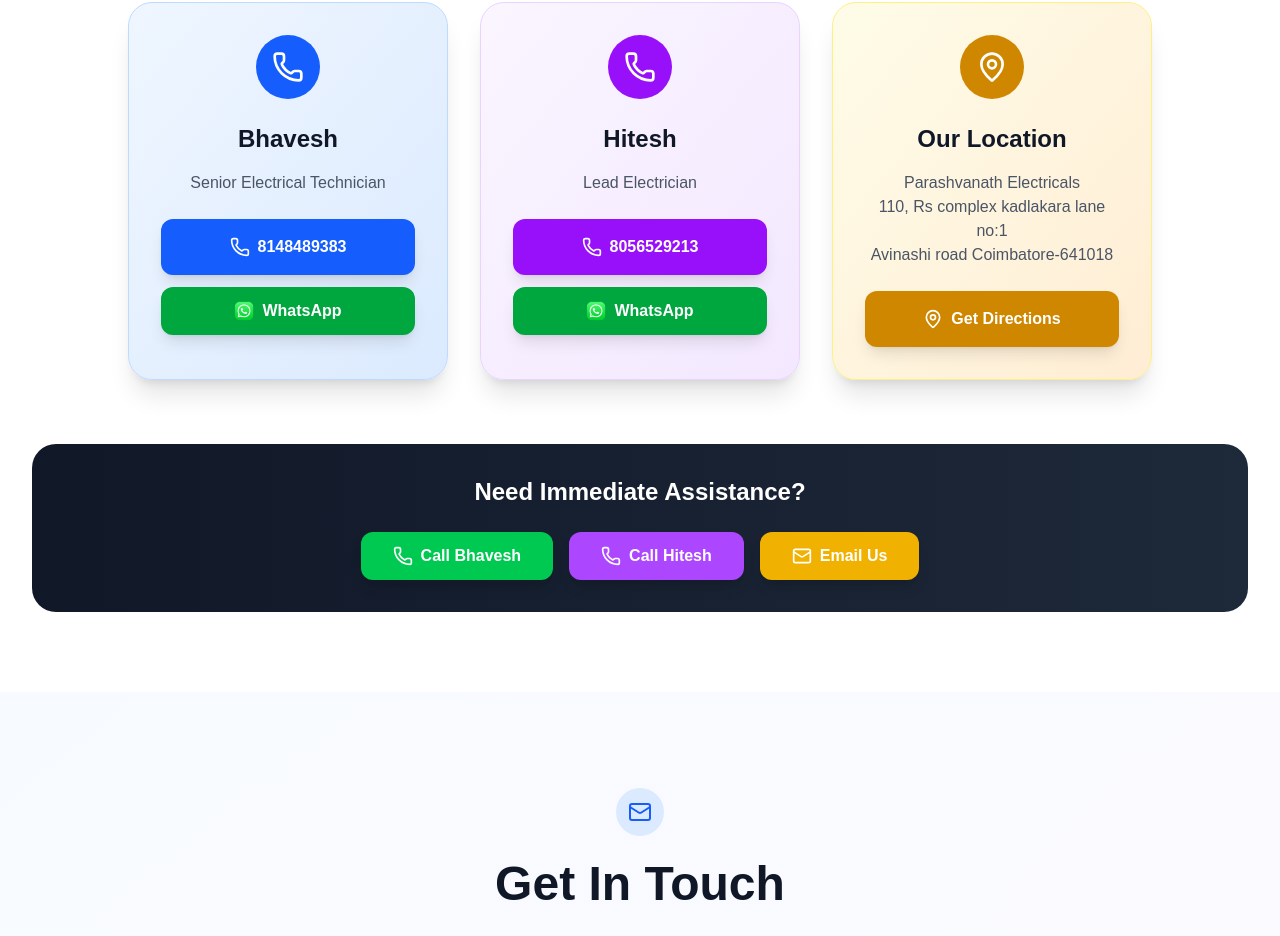
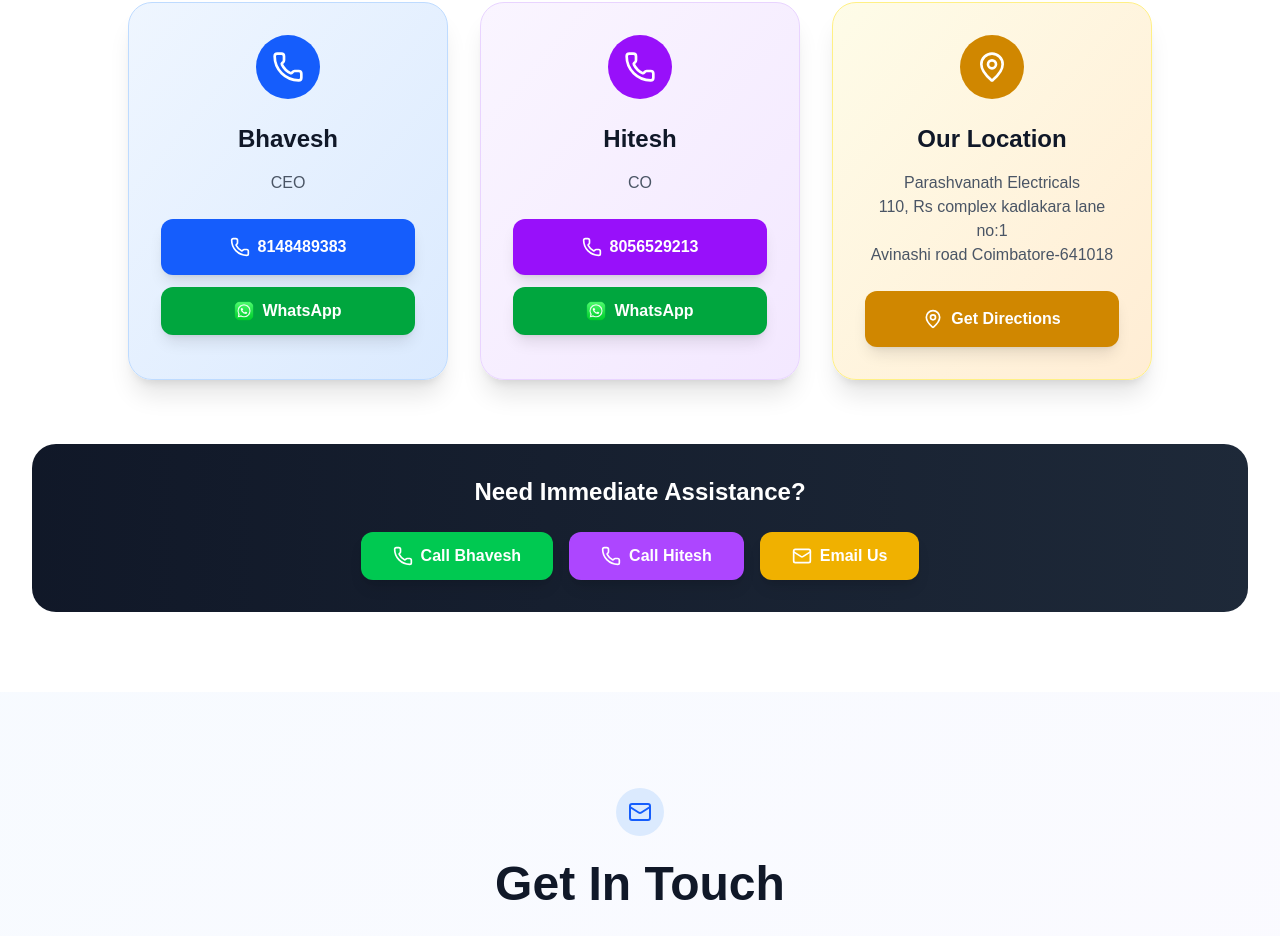
Before and after one commit to aryanrajput955/Parashvanath-Electricals, a Next.js app: page / in a window 1280 px wide. Shown: the part 2028-2964 px from the top of the page. Built offline with nearby package versions, Linux system fonts and the light colour scheme.

Commit message:
new pages

```diff
--- a/app/page.js
+++ b/app/page.js
@@ -162,7 +162,7 @@ export default function ElectricalLandingPage() {
                   <Phone className="h-8 w-8 text-white" />
                 </div>
                 <h3 className="text-2xl font-bold text-gray-900 mb-4">Bhavesh</h3>
-                <p className="text-gray-600 mb-6">Senior Electrical Technician</p>
+                <p className="text-gray-600 mb-6">CEO</p>
                 <a
                   href="tel:8148489383"
                   className="inline-flex items-center justify-center w-full bg-blue-600 hover:bg-blue-700 text-white font-semibold py-4 px-6 rounded-xl transition-all duration-300 transform hover:scale-105 shadow-lg cursor-pointer"
@@ -194,7 +194,7 @@ export default function ElectricalLandingPage() {
                   <Phone className="h-8 w-8 text-white" />
                 </div>
                 <h3 className="text-2xl font-bold text-gray-900 mb-4">Hitesh</h3>
-                <p className="text-gray-600 mb-6">Lead Electrician</p>
+                <p className="text-gray-600 mb-6">CO</p>
                 <a
                   href="tel:8056529213"
                   className="inline-flex items-center justify-center w-full bg-purple-600 hover:bg-purple-700 text-white font-semibold py-4 px-6 rounded-xl transition-all duration-300 transform hover:scale-105 shadow-lg cursor-pointer"
```
